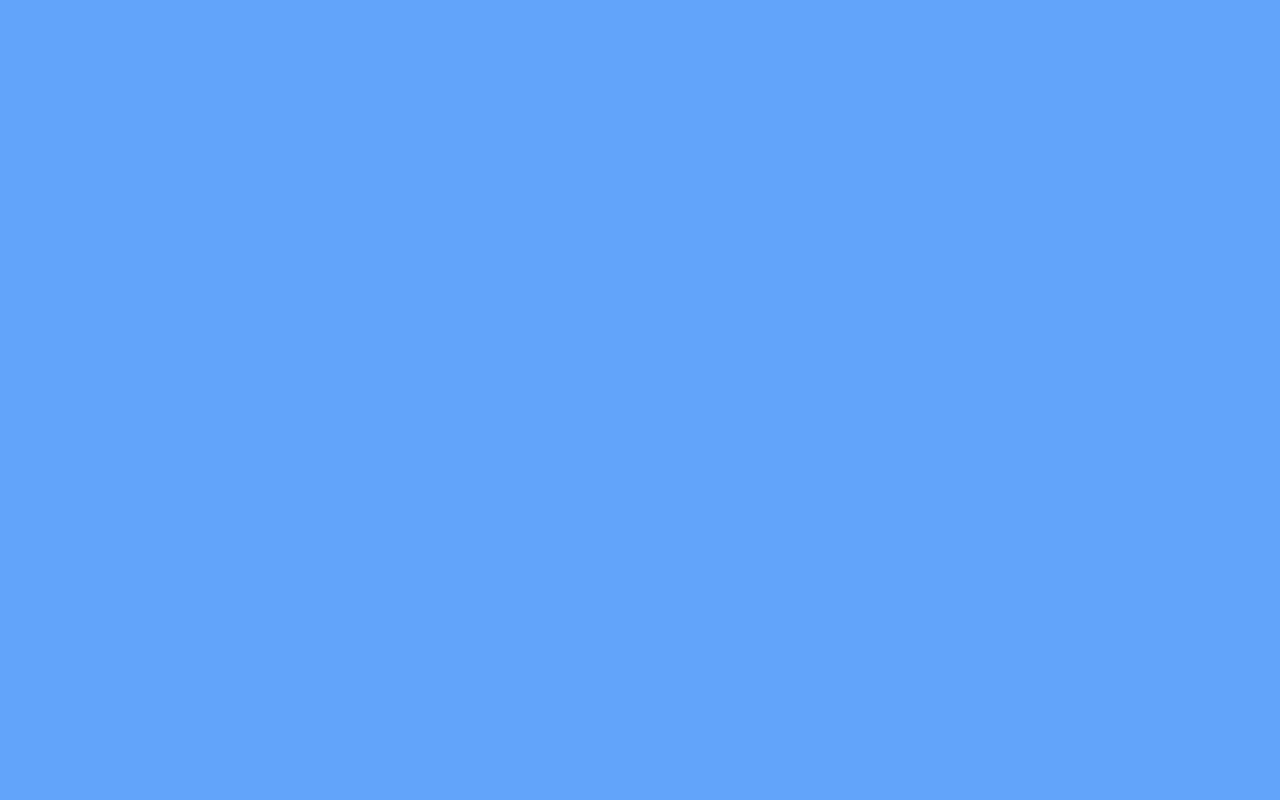
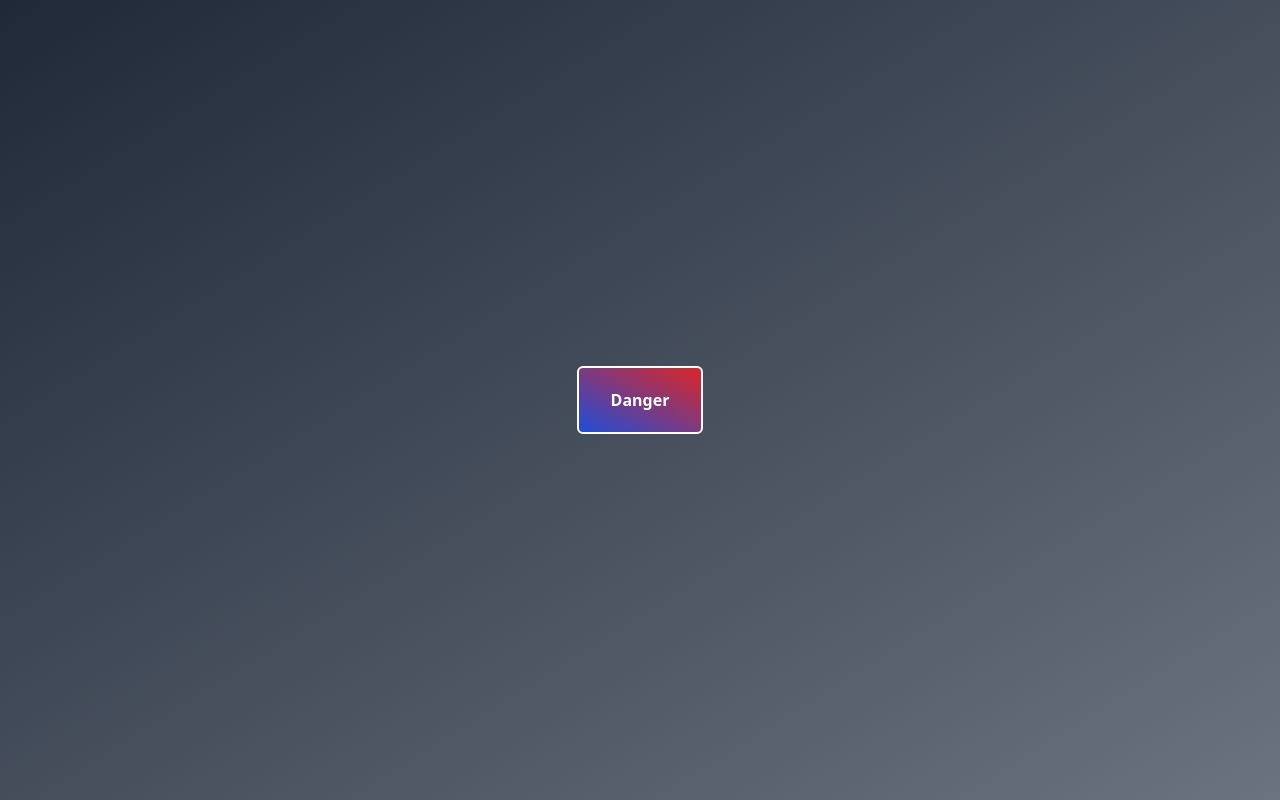
Before and after one commit to MummyCode/TailwindCourse, a website: page src/index.html in a window 1280 px wide. Drawn offline with Linux system fonts and the light colour scheme.

Commit message:
Mini project wired up in chapter 2

```diff
--- a/src/index.html
+++ b/src/index.html
@@ -7,5 +7,14 @@
     <title>Document</title>
     <link rel="stylesheet" href="./output.css" />
   </head>
-  <body class="bg-blue-400"></body>
+  <body
+    class="flex items-center justify-center w-full h-screen bg-gradient-to-br from-gray-800 to-gray-500"
+  >
+    <button
+      class="p-5 px-8 font-bold text-white rounded outline outline-2 bg-gradient-to-tr from-blue-700 to-red-600"
+      id="danger-btn"
+    >
+      Danger
+    </button>
+  </body>
 </html>
--- a/src/input.css
+++ b/src/input.css
@@ -3,3 +3,45 @@
 @tailwind utilities;
 
 /* css style */
+#danger-btn::after {
+  content: "";
+  position: absolute;
+  transform: translateX(-55px) translateY(-40px);
+  width: 25px;
+  height: 25px;
+  border-radius: 50%;
+  background: transparent;
+  box-shadow: 0px 0px 50px transparent;
+  transition: 500ms;
+}
+
+#danger-btn:hover {
+  box-shadow: 5px 10px 10px rgba(129, 33, 255, 0.4);
+  transform: translateY(-7px);
+}
+#danger-btn:hover::after {
+  background-color: whitesmoke;
+  box-shadow: 0px 0px 10px white, 0px 0px 20px red, 0px 0px 30px blue;
+  animation: spin 1s infinite linear;
+}
+
+@keyframes spin {
+  25% {
+    transform: translateX(-25px) translateY(-35px);
+    width: 15px;
+    height: 15px;
+    background: blue;
+  }
+  50% {
+    transform: translateX(-55px) translateY(-30px);
+    width: 5px;
+    height: 5px;
+    background: blue;
+  }
+  75% {
+    transform: translateX(-85px) translateY(-30px);
+    width: 15px;
+    height: 15px;
+    background: red;
+  }
+}
```
Also changed, not shown: src/output.css.
